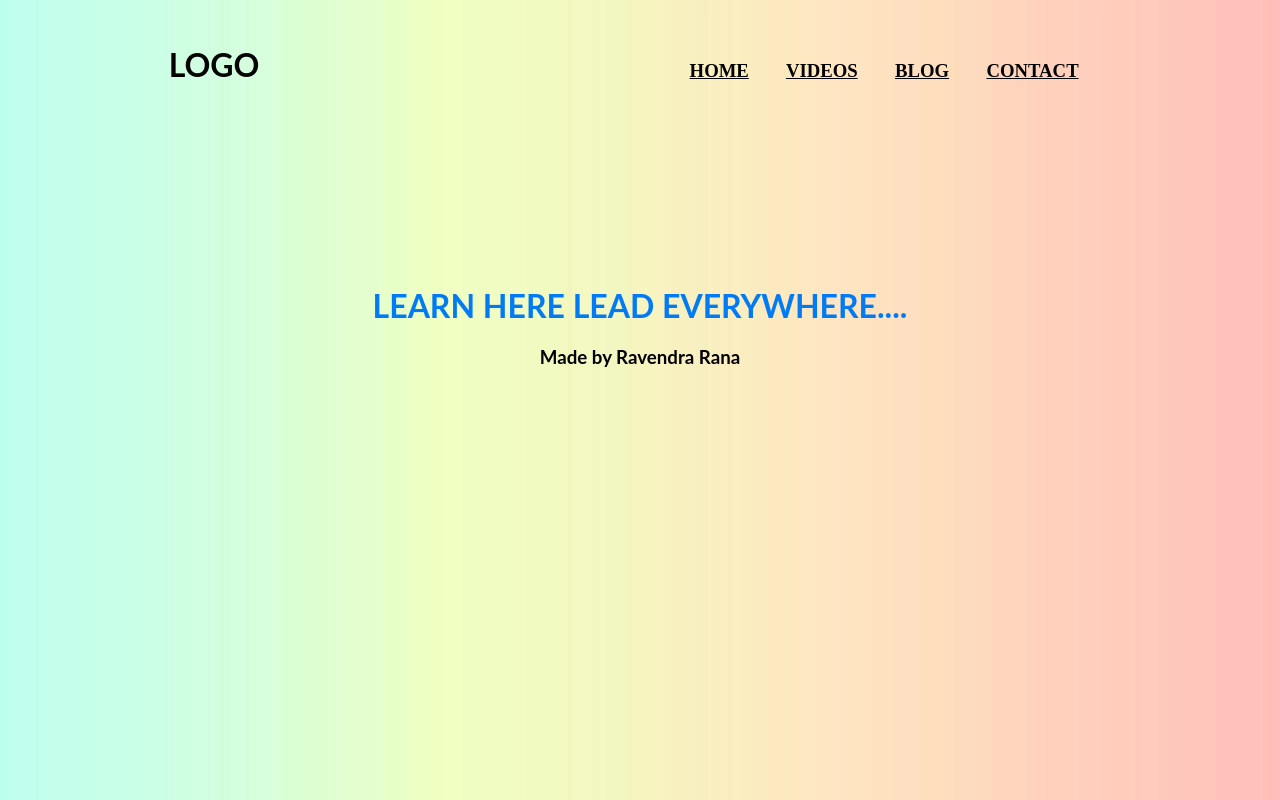
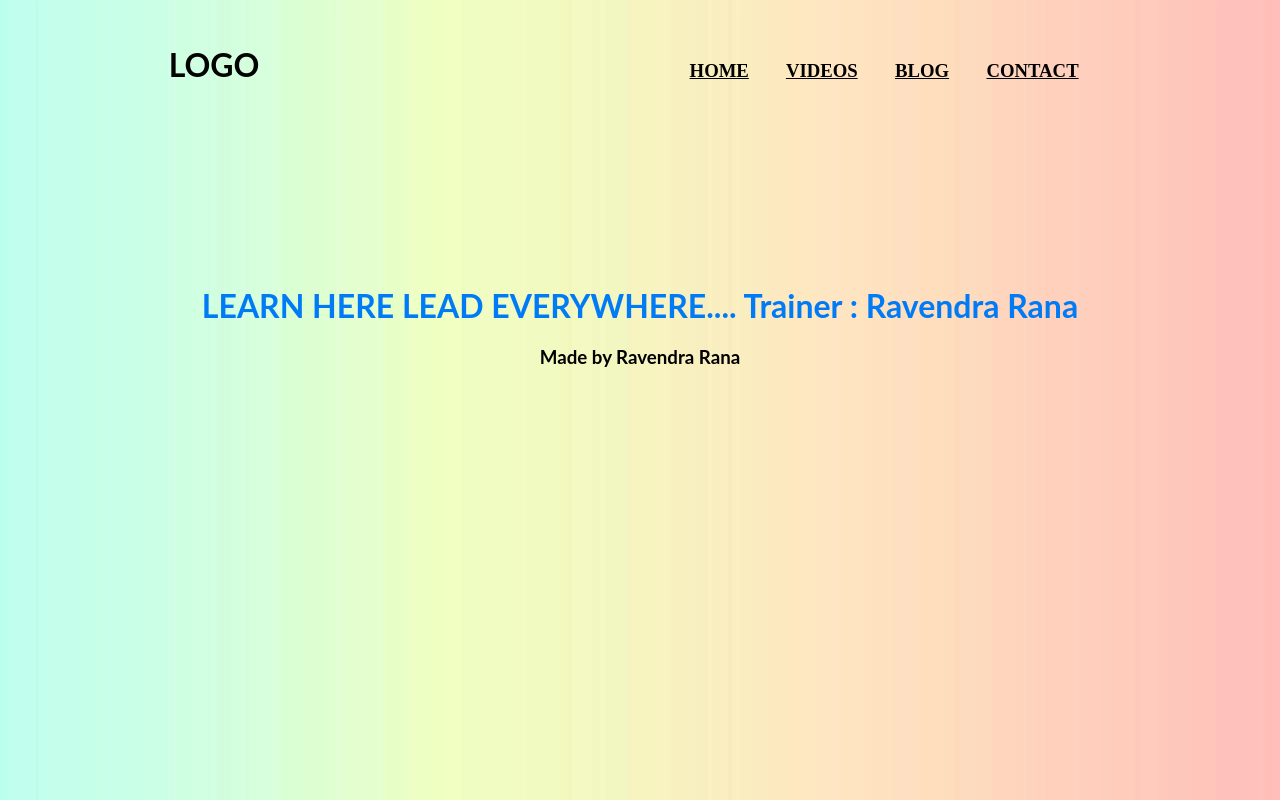
Before and after one commit to awsbatch/httpd, a plain HTML site: page index.html in a window 1280 px wide. Drawn offline with Linux system fonts and the light colour scheme.

Commit message:
Update index.html

```diff
--- a/index.html
+++ b/index.html
@@ -34,6 +34,7 @@
 	  <h1 align="center">
 	       <font face="Lato" color="#017bf5" size"7">
 		      LEARN HERE  LEAD EVERYWHERE....
+		      Trainer : Ravendra Rana
 			</font>
 	  </h1>
 	  <h3 align="center">
```
